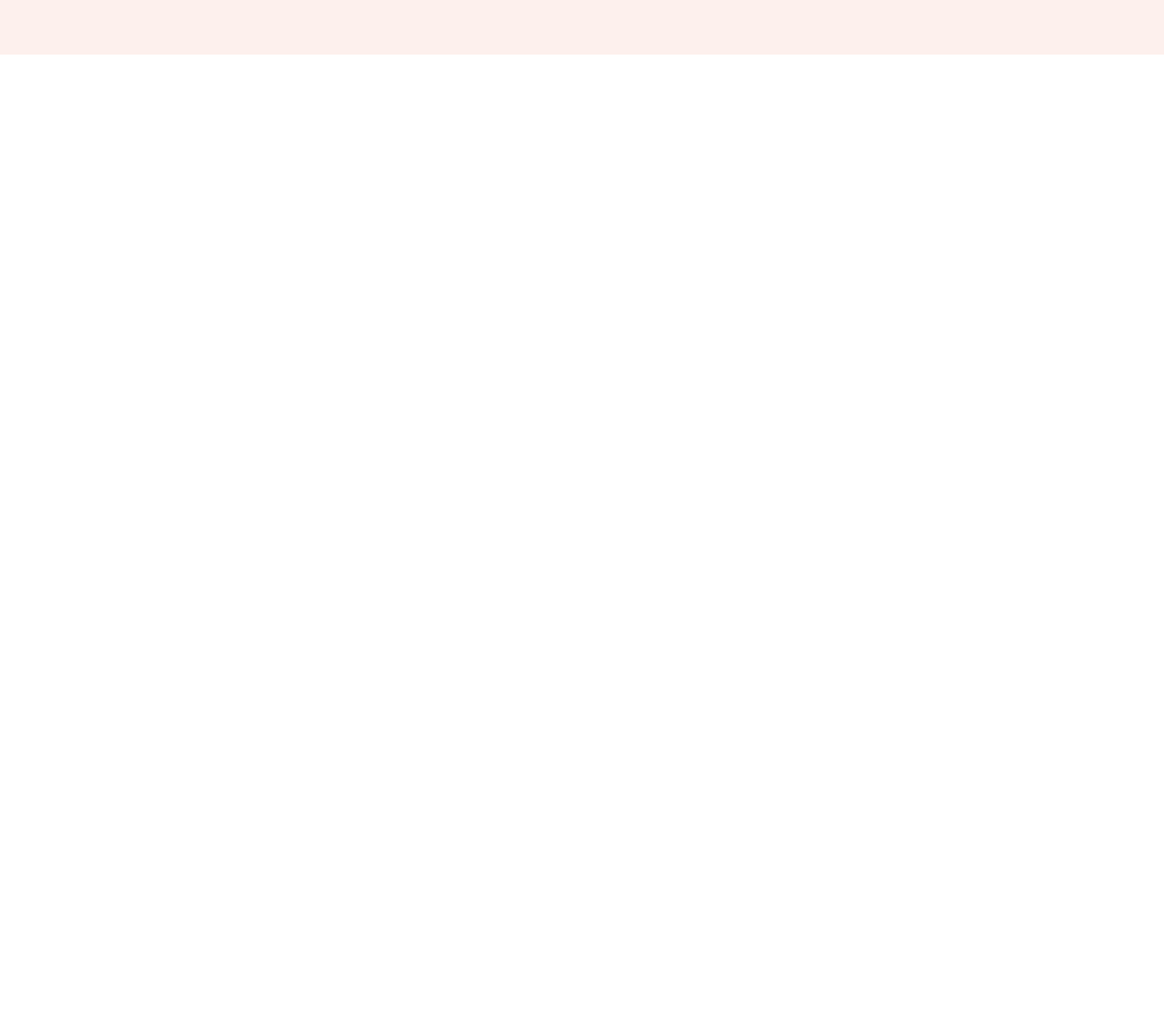
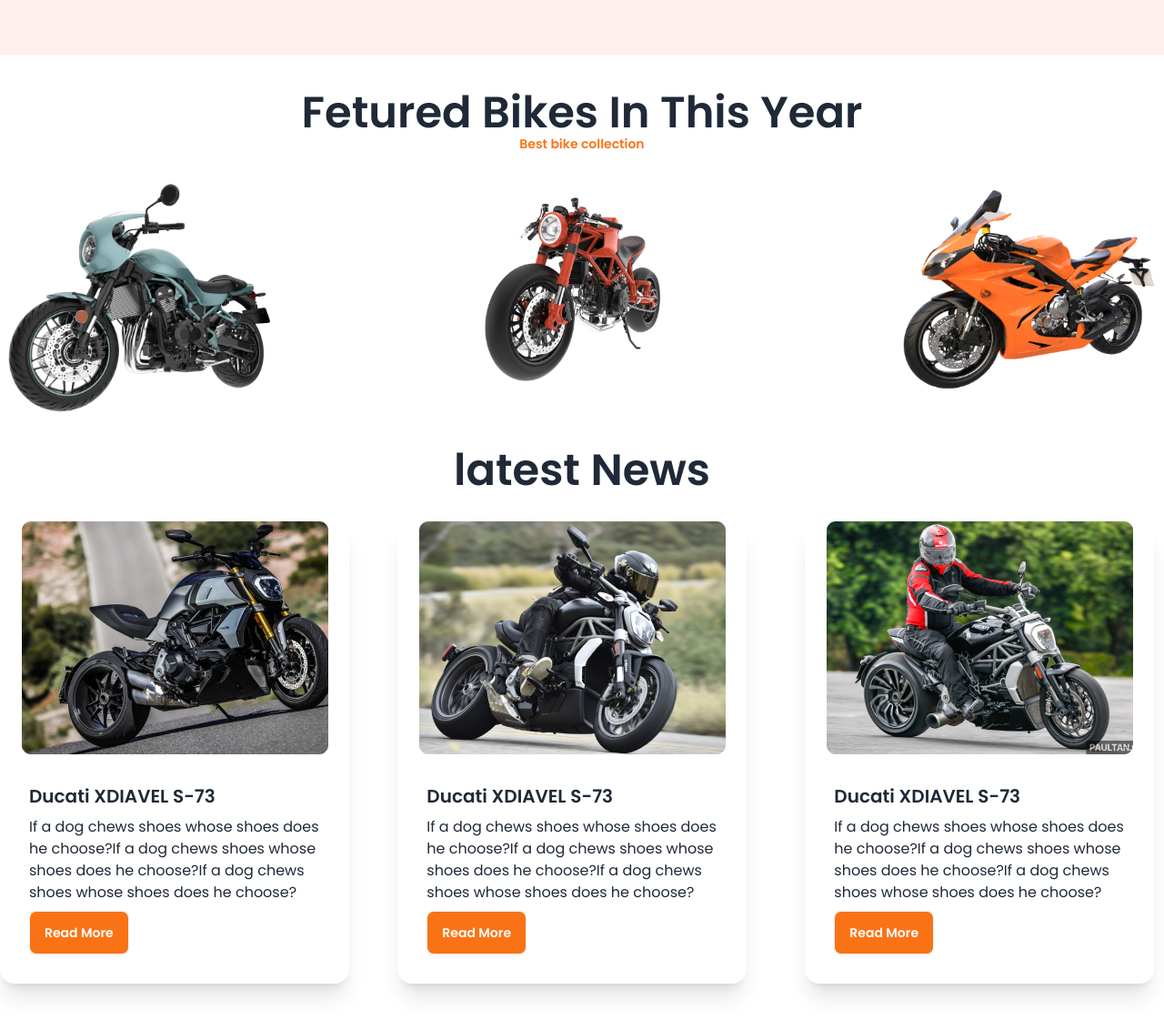
Before and after one commit to dreammehedi/biker-zone, a plain HTML site: page index.html in a window 1280 px wide. Shown: the part 872-1993 px from the top of the page at 91% size. Before the commit the page ends 932 px from the top, so only its background shows below. Drawn offline with nearby package versions, Linux system fonts and the light colour scheme.

Commit message:
latest news and feature bike complete

```diff
--- a/index.html
+++ b/index.html
@@ -10,13 +10,26 @@
       rel="stylesheet"
       type="text/css"
     />
+    <link rel="preconnect" href="https://fonts.googleapis.com" />
+    <link rel="preconnect" href="https://fonts.gstatic.com" crossorigin />
+    <link
+      href="https://fonts.googleapis.com/css2?family=Barlow:wght@400;500;600;700;800;900&family=Fira+Sans:wght@400;500;600;700;800;900&family=Poppins:wght@400;500;600;700;800;900&display=swap"
+      rel="stylesheet"
+    />
+    <style>
+      .font-poppins {
+        /* font-family: "Barlow", sans-serif;
+        font-family: "Fira Sans", sans-serif; */
+        font-family: "Poppins", sans-serif;
+      }
+    </style>
     <script src="https://cdn.tailwindcss.com"></script>
   </head>
-  <body>
+  <body class="font-poppins">
     <!-- header -->
     <header>
       <!-- navigation -->
-      <div class="navbar bg-base-100 py-10">
+      <div class="container mx-auto navbar bg-base-100 py-10">
         <div
           class="navbar-start w-full justify-between md:w-1/2 md:justify-start"
         >
@@ -67,13 +80,13 @@
         <!-- slider 1 -->
         <div
           id="slide1"
-          class="carousel-item relative w-full lg:text-left text-center"
+          class="carousel-item relative w-full text-2x lg:text-left text-center"
         >
           <div class="hero min-h-screen bg-[#E76F511A]">
             <div class="hero-content flex-col lg:flex-row">
               <!-- slider content -->
               <div class="w-full md:max-w-2xl">
-                <h1 class="text-5xl font-bold w-full lg:max-w-xs">
+                <h1 class="text-3xl md:text-5xl font-bold">
                   Ride-on R15 V4 with Smile
                 </h1>
                 <p class="py-6">
@@ -105,7 +118,7 @@
             <div class="hero-content flex-col lg:flex-row">
               <!-- slider content -->
               <div class="w-full md:max-w-2xl">
-                <h1 class="text-5xl font-bold w-full lg:max-w-xs">
+                <h1 class="text-3xl md:text-5xl font-bold">
                   Ride-on R15 V4 with Smile
                 </h1>
                 <p class="py-6">
@@ -137,7 +150,7 @@
             <div class="hero-content flex-col lg:flex-row">
               <!-- slider content -->
               <div class="w-full md:max-w-2xl">
-                <h1 class="text-5xl font-bold w-full lg:max-w-xs">
+                <h1 class="text-3xl md:text-5xl font-bold">
                   Ride-on R15 V4 with Smile
                 </h1>
                 <p class="py-6">
@@ -169,7 +182,7 @@
             <div class="hero-content flex-col lg:flex-row">
               <!-- slider content -->
               <div class="w-full md:max-w-2xl">
-                <h1 class="text-5xl font-bold w-full lg:max-w-xs">
+                <h1 class="text-3xl md:text-5xl font-bold">
                   Ride-on R15 V4 with Smile
                 </h1>
                 <p class="py-6">
@@ -194,5 +207,113 @@
         </div>
       </div>
     </header>
+    <!-- feature bike -->
+    <div class="container mx-auto my-10">
+      <!-- feature bike title -->
+      <h1
+        class="text-center text-dark-color text-3xl md:text-5xl font-semibold"
+      >
+        Fetured Bikes In This Year
+      </h1>
+      <p class="text-center text-orange-500 font-semibold text-sm">
+        Best bike collection
+      </p>
+      <!-- feature bike image -->
+      <div
+        class="flex flex-wrap flex-col md:flex-row gap-8 justify-center md:justify-between items-center mt-8"
+      >
+        <img
+          class="object-cover w-full md:max-w-[300px]"
+          src="./images/slider/bike1.png"
+          alt=""
+        />
+        <img
+          class="object-cover w-full md:max-w-[300px]"
+          src="./images/slider/bike2.png"
+          alt=""
+        />
+        <img
+          class="mx-0 md:mx-auto lg:mx-0 object-cover w-full md:max-w-[300px]"
+          src="./images/slider/bike3.png"
+          alt=""
+        />
+      </div>
+    </div>
+    <!-- latest news -->
+    <div class="container mx-auto my-10">
+      <!-- latest bike title -->
+      <h1
+        class="text-center text-dark-color text-3xl md:text-5xl font-semibold"
+      >
+        latest News
+      </h1>
+      <!-- latest bike card -->
+      <div
+        class="grid grid-cols-1 md:grid-cols-2 lg:grid-cols-3 justify-center md:justify-between items-center gap-8 mt-8"
+      >
+        <div class="card w-full max-w-96 bg-base-100 shadow-xl mx-auto md:mx-0">
+          <figure>
+            <img src="./images/others/latest1.png" alt="Shoes" />
+          </figure>
+          <div class="card-body">
+            <h2 class="card-title">Ducati XDIAVEL S-73</h2>
+            <p>
+              If a dog chews shoes whose shoes does he choose?If a dog chews
+              shoes whose shoes does he choose?If a dog chews shoes whose shoes
+              does he choose?
+            </p>
+            <div class="card-actions justify-start">
+              <button
+                class="btn bg-orange-500 text-white transition-all duration-300 ease-in hover:bg-transparent hover:border hover:border-orange-500 hover:text-orange-500"
+              >
+                Read More
+              </button>
+            </div>
+          </div>
+        </div>
+        <div class="card w-full max-w-96 bg-base-100 shadow-xl mx-auto md:mx-0">
+          <figure>
+            <img src="./images/others/latest2.png" alt="Shoes" />
+          </figure>
+          <div class="card-body">
+            <h2 class="card-title">Ducati XDIAVEL S-73</h2>
+            <p>
+              If a dog chews shoes whose shoes does he choose?If a dog chews
+              shoes whose shoes does he choose?If a dog chews shoes whose shoes
+              does he choose?
+            </p>
+            <div class="card-actions justify-start">
+              <button
+                class="btn bg-orange-500 text-white transition-all duration-300 ease-in hover:bg-transparent hover:border hover:border-orange-500 hover:text-orange-500"
+              >
+                Read More
+              </button>
+            </div>
+          </div>
+        </div>
+        <div
+          class="card w-full max-w-96 bg-base-100 shadow-xl mx-auto md:col-span-2 lg:col-span-1"
+        >
+          <figure>
+            <img src="./images/others/latest3.png" alt="Shoes" />
+          </figure>
+          <div class="card-body">
+            <h2 class="card-title">Ducati XDIAVEL S-73</h2>
+            <p>
+              If a dog chews shoes whose shoes does he choose?If a dog chews
+              shoes whose shoes does he choose?If a dog chews shoes whose shoes
+              does he choose?
+            </p>
+            <div class="card-actions justify-start">
+              <button
+                class="btn bg-orange-500 text-white transition-all duration-300 ease-in hover:bg-transparent hover:border hover:border-orange-500 hover:text-orange-500"
+              >
+                Read More
+              </button>
+            </div>
+          </div>
+        </div>
+      </div>
+    </div>
   </body>
 </html>
```
Also changed, not shown: tailwind.config.js (+6 -1 lines).
